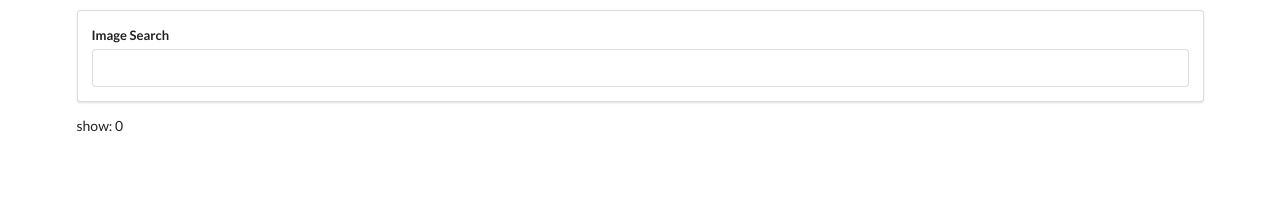
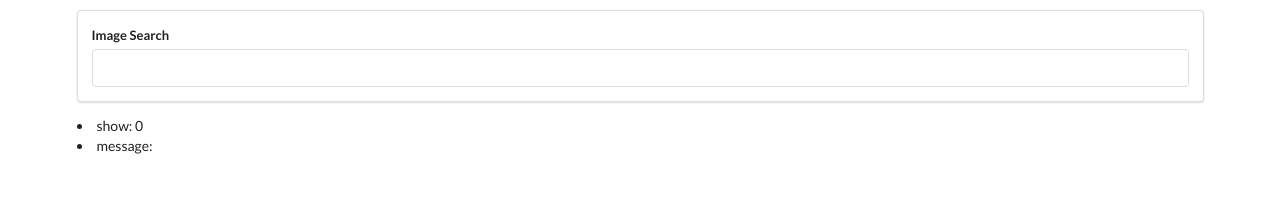
Before and after one commit to KITSPETERDIAMANT/movie, a React (Create React App) app: page / in a window 1280 px wide. Shown: the top 206 px of the page. Built offline with nearby package versions, Linux system fonts and the light colour scheme.

Commit message:
handling undefined response aka no results

```diff
--- a/src/components/App.js
+++ b/src/components/App.js
@@ -6,7 +6,8 @@ import ListComponent from './List'
 class App extends React.Component {
   state = {
     data: [],
-    favourites: []
+    favourites: [],
+    message: ''
   }
 
   clicked = title => {
@@ -20,15 +21,23 @@ class App extends React.Component {
     const response = await imdb.get('', {
       params: { s: text }
     })
-    console.log(response)
-    this.setState({ data: response.data.Search })
+
+    if (response.data.Search != undefined) {
+      console.log(response)
+      this.setState({ data: response.data.Search })
+      this.setState({ message: 'van talalat' })
+    } else {
+      this.setState({ data: [] })
+      this.setState({ message: 'nincs talalat' })
+    }
   }
 
   render () {
     return (
       <div className='ui container' style={{ marginTop: '10px' }}>
         <SearchBar onSubmit={this.onSubmitForm} />
-        show: {this.state.data.length}
+        <li>show: {this.state.data.length}</li>
+        <li>message: {this.state.message}</li>
         <ListComponent data={this.state.data} onClick={this.clicked} />
       </div>
     )
```
